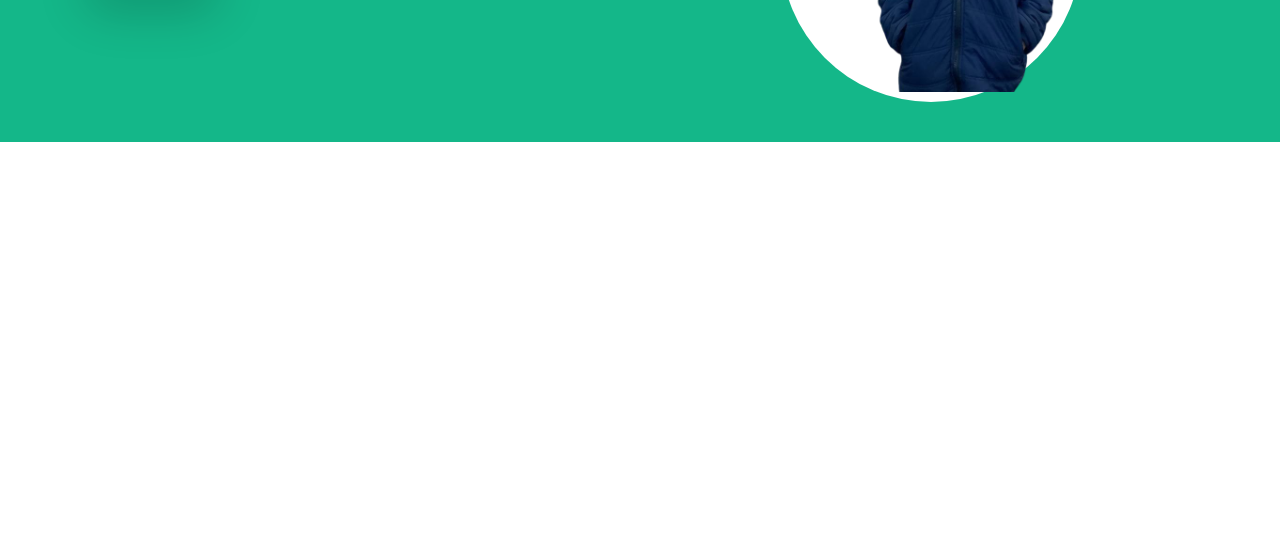
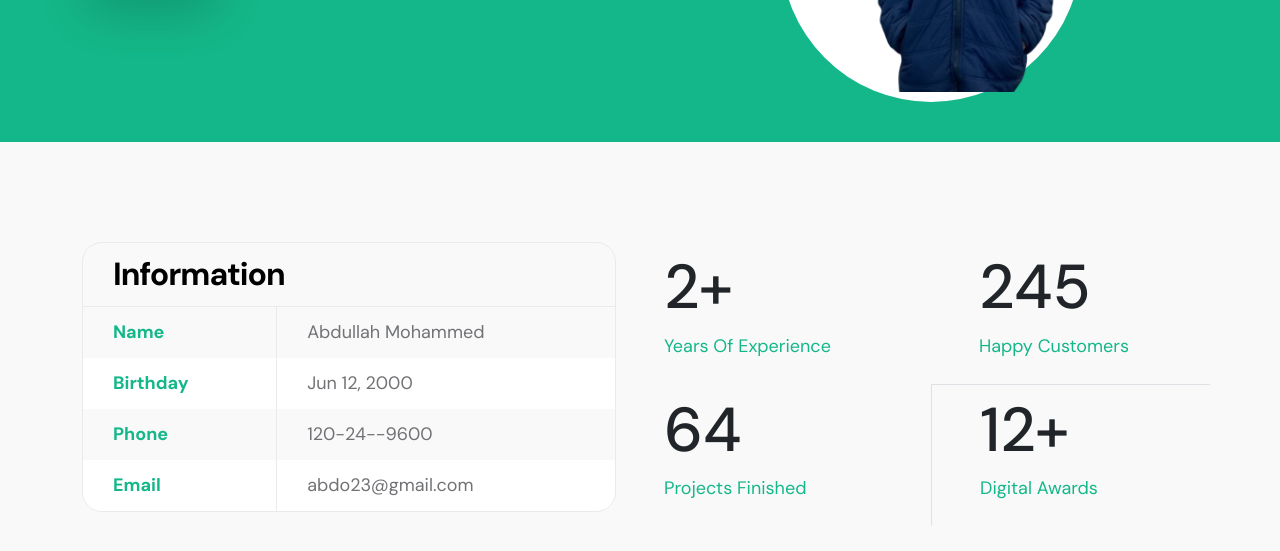
Before and after one commit to mrboo512/first-portfolio, a plain HTML site: page index.html in a window 1280 px wide. Shown: the part 509-1060 px from the top of the page. Drawn offline with nearby package versions, Linux system fonts and the light colour scheme.

Commit message:
Finshed information section

```diff
--- a/css/main.css
+++ b/css/main.css
@@ -7,6 +7,9 @@
 :root {
     --main-color: #14b789;
     --secondary-color: #535da1;
+    --main-bg-color: #f9f9f9;
+    --text-color: #717275;
+    --border-color: #e9eaeb;
     --main-transition: 0.3s;
 }
 ::selection {
@@ -15,7 +18,6 @@
 }
 body {
     font-family: "DM Sans", "Arial", sans-serif !important;
-    height: 5000px;
 }
 img {
     max-width: 100%;
@@ -77,7 +79,7 @@ textarea {
     width: 2200px;
 }
 
-/* Abdullah Elshebrawy: Create header */
+/* Abdullah Elshebrawy: Create header and banner section */
 header {
     position: fixed;
     width: 100%;
@@ -157,7 +159,7 @@ header.white .navbar .logo {
     color: #000;
 }
 header.white .navbar .menu-link {
-    color: #717275;
+    color: var(--text-color);
 }
 header.white .navbar .tel-mark {
     background-color: var(--main-color);
@@ -250,3 +252,57 @@ header.white .navbar .tel-number {
     position: relative;
     z-index: 11;
 }
+
+/* Abdullah Elshebrawy: Create header and banner section */
+.info {
+    padding: 100px 0;
+    background-color: var(--main-bg-color);
+}
+.info .information {
+    border: 1px solid var(--border-color);
+    border-radius: 20px;
+    overflow: hidden;
+}
+.info .title {
+    font-size: 32px;
+    color: #000;
+    font-weight: bold;
+    letter-spacing: -1px;
+    padding: 12px 30px;
+    border-bottom: 1px solid var(--border-color);
+}
+.info table th,
+.info table td {
+    font-size: 18px;
+    padding: 12px 30px;
+    border: none;
+}
+.info table th {
+    color: var(--main-color);
+    border-right: 1px solid var(--border-color);
+}
+.info table td {
+    color: var(--text-color);
+    overflow-wrap: anywhere;
+}
+.info .statistics .col {
+    padding: 0;
+}
+.info .statistics .box {
+    padding: 8px 12px;
+    border-width: 0 !important;
+}
+@media (min-width: 768px) {
+    .info .statistics .box.gap-md-start {
+        padding-left: 48px;
+        border-width: 1px !important;
+    }
+}
+.info .statistics .box .number {
+    font-size: 62px;
+    color: #212529;
+}
+.info .statistics .box .label {
+    font-size: 18px;
+    color: var(--main-color);
+}
--- a/index.html
+++ b/index.html
@@ -53,7 +53,9 @@
                                     <span></span>
                                 </button>
                             </div>
-                            <a class="logo me-0 mx-auto me-sm-auto mx-lg-0 me-lg-5" href="#"
+                            <a
+                                class="logo me-0 mx-auto me-sm-auto mx-lg-0 me-lg-5"
+                                href="#"
                                 >First</a
                             >
                             <div
@@ -94,7 +96,9 @@
                             <div class="tel-mark me-4 d-none d-sm-flex">
                                 <i class="fa-solid fa-phone-volume"></i>
                             </div>
-                            <a href="#contact" class="tel-number d-none d-sm-inline"
+                            <a
+                                href="#contact"
+                                class="tel-number d-none d-sm-inline"
                                 >120-240-9600</a
                             >
                             <!-- Mobile nav -->
@@ -171,6 +175,68 @@
                 </div>
             </div>
         </div>
+        <!-- Abdullah Elshebrawy -->
+        <div class="info">
+            <div class="container">
+                <div class="row gy-4 gx-md-5">
+                    <div class="col-lg-6">
+                        <div class="information">
+                            <h2 class="title m-0">Information</h2>
+                            <table class="table table-responsive m-0 border-bottom-none">
+                                <tbody>
+                                    <tr>
+                                        <th>Name</th>
+                                        <td>Abdullah Mohammed</td>
+                                    </tr>
+                                    <tr class="bg-white">
+                                        <th>Birthday</th>
+                                        <td>Jun 12, 2000</td>
+                                    </tr>
+                                    <tr>
+                                        <th>Phone</th>
+                                        <td>120-24--9600</td>
+                                    </tr>
+                                    <tr class="bg-white">
+                                        <th>Email</th>
+                                        <td>abdo23@gmail.com</td>
+                                    </tr>
+                                </tbody>
+                            </table>
+                        </div>
+                    </div>
+                    <div class="col-lg-6">
+                        <div class="statistics">
+                            <div class="row row-cols-1 row-cols-md-2">
+                                <div class="col">
+                                    <div class="box border-end">
+                                        <h3 class="number">2+</h3>
+                                        <p class="label">Years Of Experience</p>
+                                    </div>
+                                </div>
+                                <div class="col">
+                                    <div class="box border-bottom gap-md-start">
+                                        <h3 class="number">245</h3>
+                                        <p class="label">Happy Customers</p>
+                                    </div>
+                                </div>
+                                <div class="col">
+                                    <div class="box border-top">
+                                        <h3 class="number">64</h3>
+                                        <p class="label">Projects Finished</p>
+                                    </div>
+                                </div>
+                                <div class="col">
+                                    <div class="box border-start gap-md-start">
+                                        <h3 class="number">12+</h3>
+                                        <p class="label">Digital Awards</p>
+                                    </div>
+                                </div>
+                            </div>
+                        </div>
+                    </div>
+                </div>
+            </div>
+        </div>
         <!-- Abdullah Elshebrawy: Added main.js -->
         <script src="./js/mainjs.js"></script>
         <!-- Abdullah Elshebrawy: Added bootstrap from cdnJs -->
```
